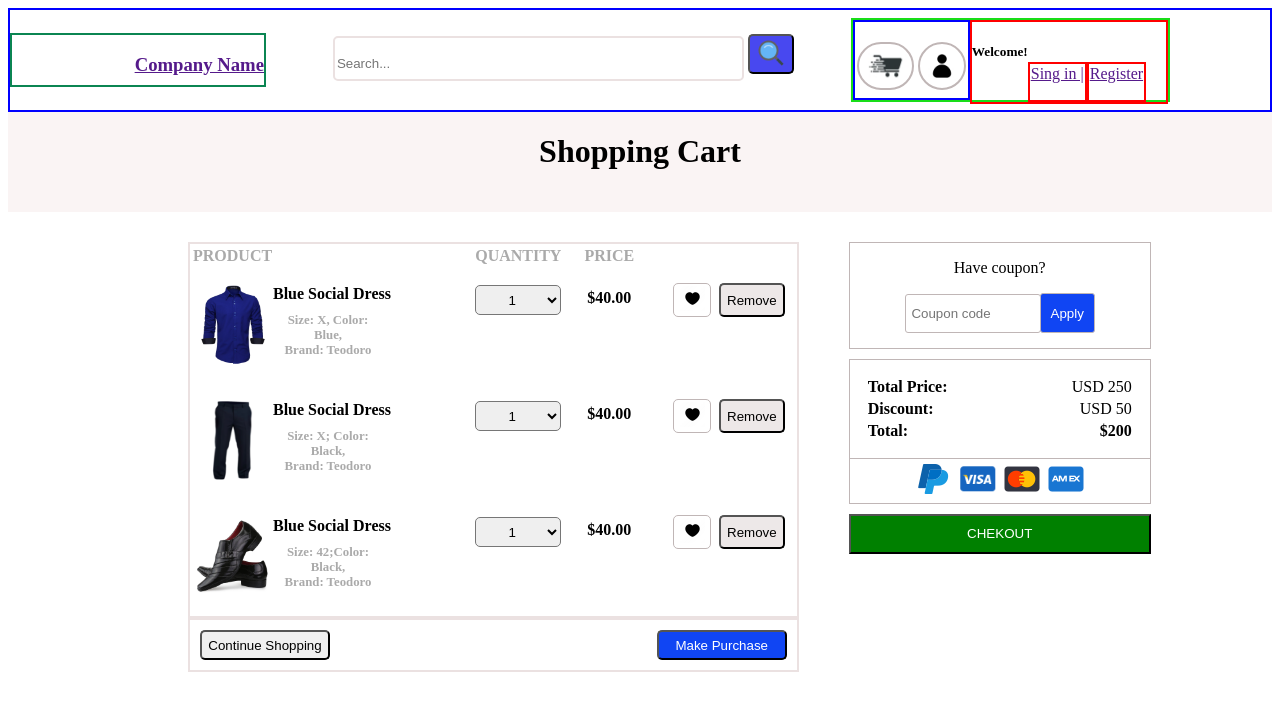
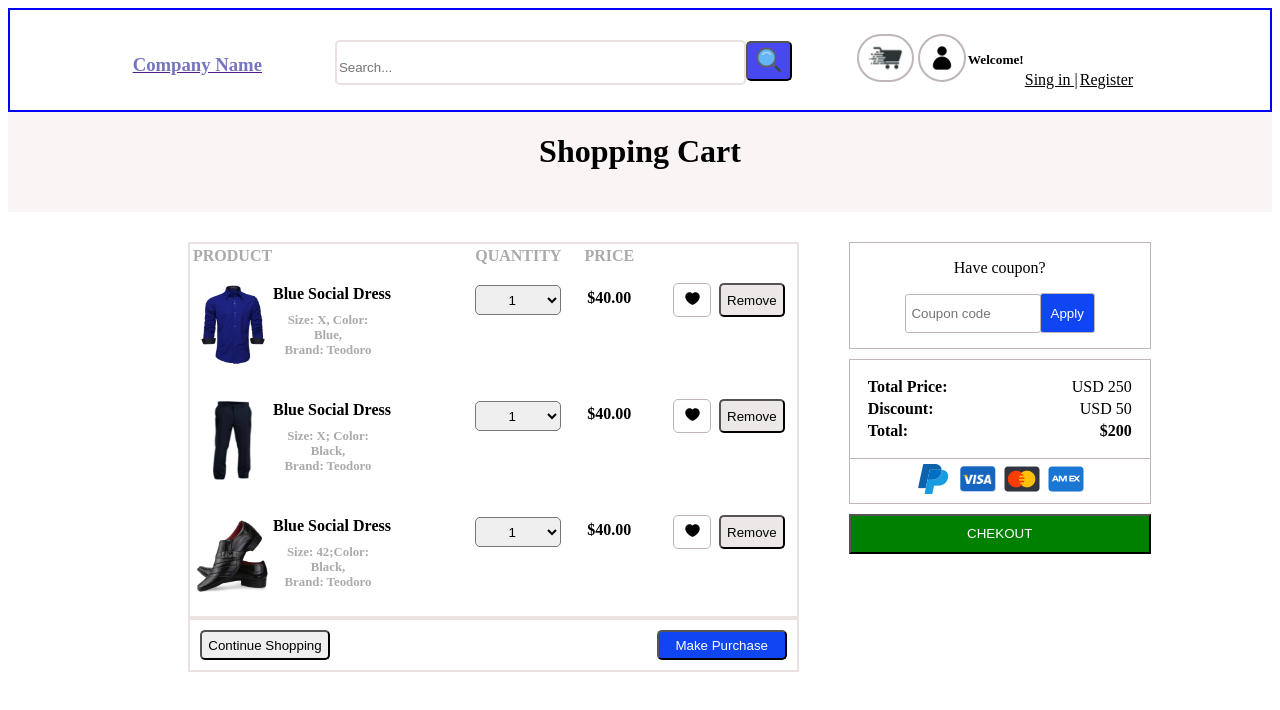
Before and after one commit to jlrocha99/Shopping-Cart, a plain HTML site: page index.html in a window 1280 px wide. Drawn offline with Linux system fonts and the light colour scheme.

Commit message:
finished

```diff
--- a/index.html
+++ b/index.html
@@ -9,7 +9,7 @@
             <header>
                 <div class="container">
                     <div class="logo">
-                        <a href=""><h3>Company Name</h3></a>
+                        <a href=""><h3 class="logo-name">Company Name</h3></a>
                     </div>
 
                     <div class="nav1">
--- a/style.css
+++ b/style.css
@@ -10,15 +10,21 @@
 
 }
 .logo {
-    border: 2px solid rgb(11, 133, 82);
     width: 20%;
     height: 50px;
     text-align: right;
 }
+.logo-name{
+    color: rgba(76, 76, 173, 0.774);
+}
+
 .nav1 {
-    aborder: 2px solid red;
     width: 40%;
     text-align: center;
+    display: flex;
+    align-items: center;
+    justify-content: center;
+    margin-top: 20px;
 }
 .nav1 .boxtext {
     border: 2px solid rgb(235, 225, 225);
@@ -32,43 +38,43 @@
     background-color: rgb(72, 72, 240);
     height: 40px;
     border-radius: 5px;
-    margin-top: 10px;
-
+    margin-bottom: 18px;
+    cursor: pointer;
+}
+.nav1 .icon1:active{
+    background-color: red;
 }
 .nav2 {
-    border: 2px solid rgb(25, 221, 25);
     width: 25%;
     margin-right: 100px;
     height: 80%;
-    atext-align: center;
     display: flex;
-    ajustify-content: space-between;
+    justify-content: center;
+    align-items: center;
 
 }
 .nav2 .nav2-icons{
-    border: 2px solid blue;
     display: flex;
+    height: 70%;
 }
 .nav2 .icon2 {
-    border: 2px solid rgb(192, 182, 182);;
+    border: 2px solid rgb(192, 182, 182);
     height: 40px;
     border-radius: 50px;
     padding: 2px;
     margin: 2px;
-    margin-top: 20px;
 }
 .nav2 .text-nav2{
-    border: 2px solid red;
-    height: 100%;
+    height: 70%;
     width: 65%;
     display: flex;
-    aalign-items: center;
+    align-items: center;
+    justify-content: left;
 }
 .nav2 a{
-    border: 2px solid red;
     padding: 1px;
     margin-top: 40px;
-    amargin-right: 50px;
+    color: black;
 }
 
 .container2 {
```
